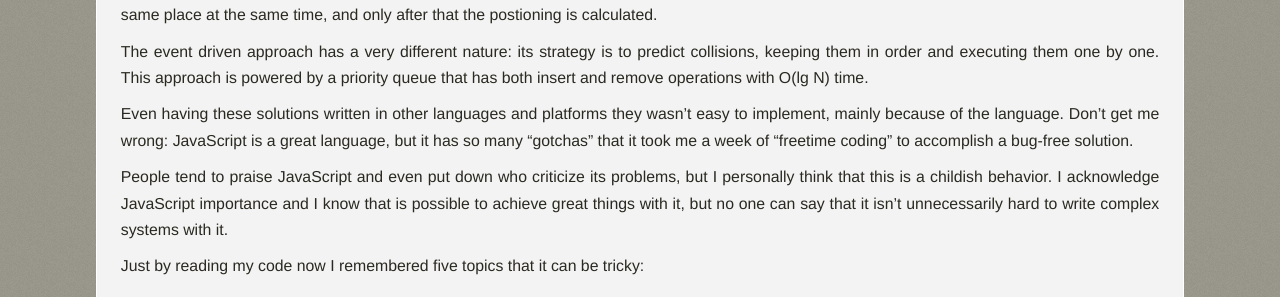
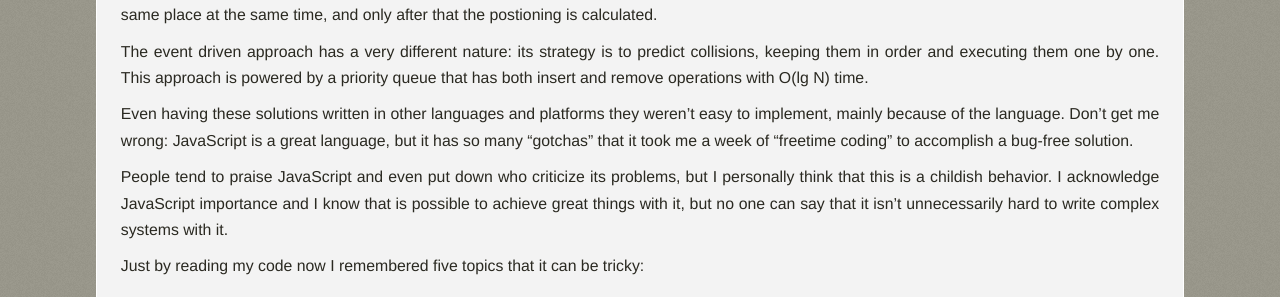
Before and after one commit to victorarias/victorarias.github.com, a Jekyll site: the page built from _posts/2013-03-15-event-driven-collision-simulation.md, in a window 1280 px wide and 900 px high, scrolled down 447 px. Shown: the part 155-452 px from the top of the window. Built offline with Jekyll 4.4.1, drawn with Linux system fonts in a browser that asks for light colours; comment, search, counter and statistics services are not loaded.

Commit message:
functional programming post

```diff
--- a/_posts/2013-03-15-event-driven-collision-simulation.md
+++ b/_posts/2013-03-15-event-driven-collision-simulation.md
@@ -17,7 +17,7 @@
 
 The event driven approach has a very different 	nature: its strategy is to predict collisions, keeping them in order and executing them one by one. This approach is powered by a priority queue that has both insert and remove operations with O(lg N) time.
 
-Even having these solutions written in other languages and platforms they wasn’t easy to implement, mainly because of the language. Don’t get me wrong: JavaScript is a great language, but it has so many “gotchas” that it took me a week of “freetime coding” to accomplish a bug-free solution.
+Even having these solutions written in other languages and platforms they weren’t easy to implement, mainly because of the language. Don’t get me wrong: JavaScript is a great language, but it has so many “gotchas” that it took me a week of “freetime coding” to accomplish a bug-free solution.
 
 People tend to praise JavaScript and even put down who criticize its problems, but I personally think that this is a childish behavior. I acknowledge JavaScript importance and I know that is possible to achieve great things with it, but no one can say that it isn’t unnecessarily hard to write complex systems with it.
 
```
Also changed, not shown: _posts/2013-03-28-functional-programming-why-should-you-care.md (added, +21 -0 lines).
